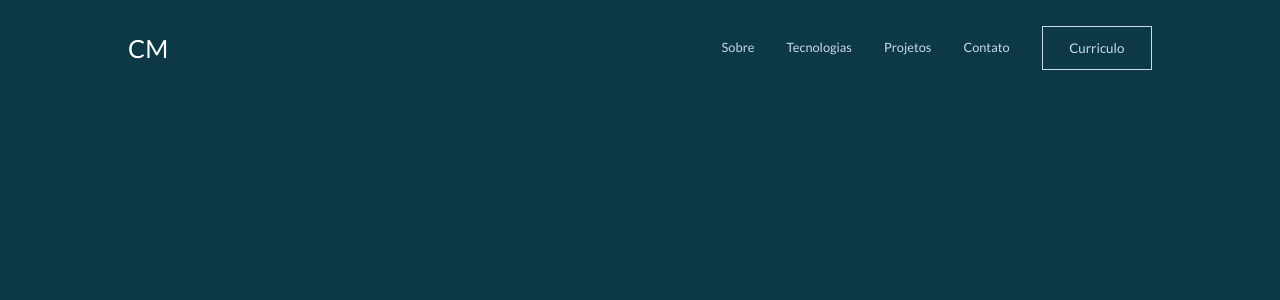
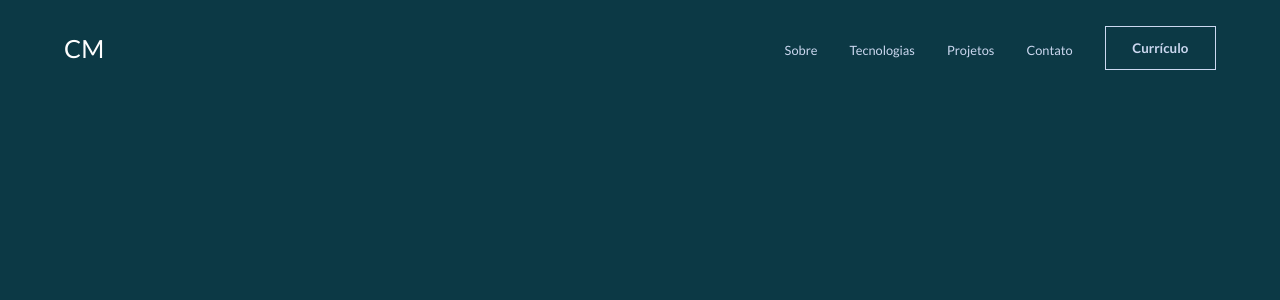
Before and after one commit to CaiqueMorales20/portfolio, a React (Vite) app: page / in a window 1280 px wide. Shown: the top 300 px of the page. Built offline with nearby package versions, Linux system fonts and the light colour scheme.

Commit message:
:construction: Header Mobile

```diff
--- a/index.html
+++ b/index.html
@@ -8,6 +8,8 @@
     <link rel="preconnect" href="https://fonts.googleapis.com">
     <link rel="preconnect" href="https://fonts.gstatic.com" crossorigin>
     <link href="https://fonts.googleapis.com/css2?family=Lato:ital,wght@0,100;0,300;0,400;0,700;0,900;1,100;1,300;1,400;1,700;1,900&display=swap" rel="stylesheet">
+    <!-- Icons -->
+    <link rel="stylesheet" href="https://fonts.googleapis.com/css2?family=Material+Symbols+Outlined:opsz,wght,FILL,GRAD@48,400,0,0" />
     <!-- Title -->
     <title>Portfolio</title>
     <link rel="icon" type="image/svg+xml" href="/react.svg" />
--- a/src/GlobalStyle.tsx
+++ b/src/GlobalStyle.tsx
@@ -46,6 +46,6 @@ export const GlobalStyle = createGlobalStyle`
 
 // Styled Components
 export const PageContainer = styled.div`
-	width: min(1440px, 80%);
+	width: min(1440px, 90%);
 	margin-inline: auto;
 `;
--- a/src/components/Button/style.tsx
+++ b/src/components/Button/style.tsx
@@ -7,7 +7,7 @@ export const ButtonS = styled.button`
 	padding: 1em 2em;
 	border: 1px solid ${cssVariables.color.clrText};
 	color: ${cssVariables.color.clrText};
-	font-weight: 500;
+	font-weight: 700;
 	position: relative;
 	transition: all 0.2s ease-in-out;
 	cursor: pointer;
--- a/src/components/Header/index.tsx
+++ b/src/components/Header/index.tsx
@@ -2,7 +2,7 @@
 import { Button } from "../Button";
 
 // Styled Components
-import { HeaderS, Logo, Nav, NavItemS, NavLink } from "./style";
+import { HamburgerBtn, HeaderS, Logo, Nav, NavItemS, NavLink } from "./style";
 
 // Types
 type NavItemProps = {
@@ -29,8 +29,9 @@ export const Header = () => {
 				<NavItem link=" " text="Tecnologias" />
 				<NavItem link=" " text="Projetos" />
 				<NavItem link=" " text="Contato" />
-				<Button text="Curriculo" />
+				<Button text="Currículo" />
 			</Nav>
+			<HamburgerBtn className="material-symbols-outlined">menu</HamburgerBtn>
 		</HeaderS>
 	);
 };
--- a/src/components/Header/style.tsx
+++ b/src/components/Header/style.tsx
@@ -19,16 +19,23 @@ export const Nav = styled.ul`
 	display: flex;
 	align-items: center;
 	gap: 2em;
+
+	@media screen and (max-width: 768px) {
+		display: none;
+	}
 `;
 
 export const NavItemS = styled.li`
+	position: relative;
+
 	&::after {
 		content: "";
 		display: block;
 		height: 1px;
+		position: absolute;
 		width: 0%;
+		bottom: -0.5em;
 		transition: all 0.4s;
-		margin-top: 0.25em;
 		background-color: ${cssVariables.color.clrText};
 	}
 	&:hover::after {
@@ -40,3 +47,10 @@ export const NavLink = styled.a`
 	color: ${cssVariables.color.clrText};
 	font-size: ${cssVariables.typography.fzSmall};
 `;
+
+export const HamburgerBtn = styled.span`
+	cursor: pointer;
+	@media screen and (min-width: 768px) {
+		display: none;
+	}
+`;
```
